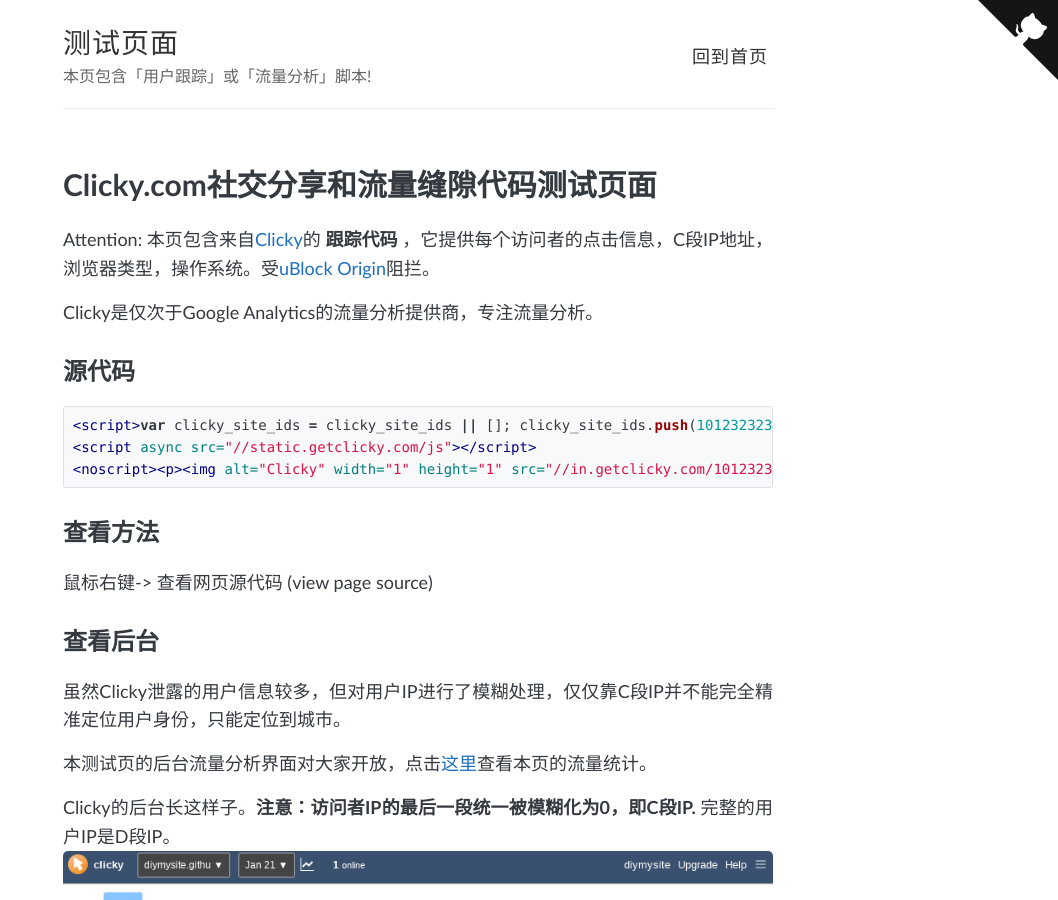
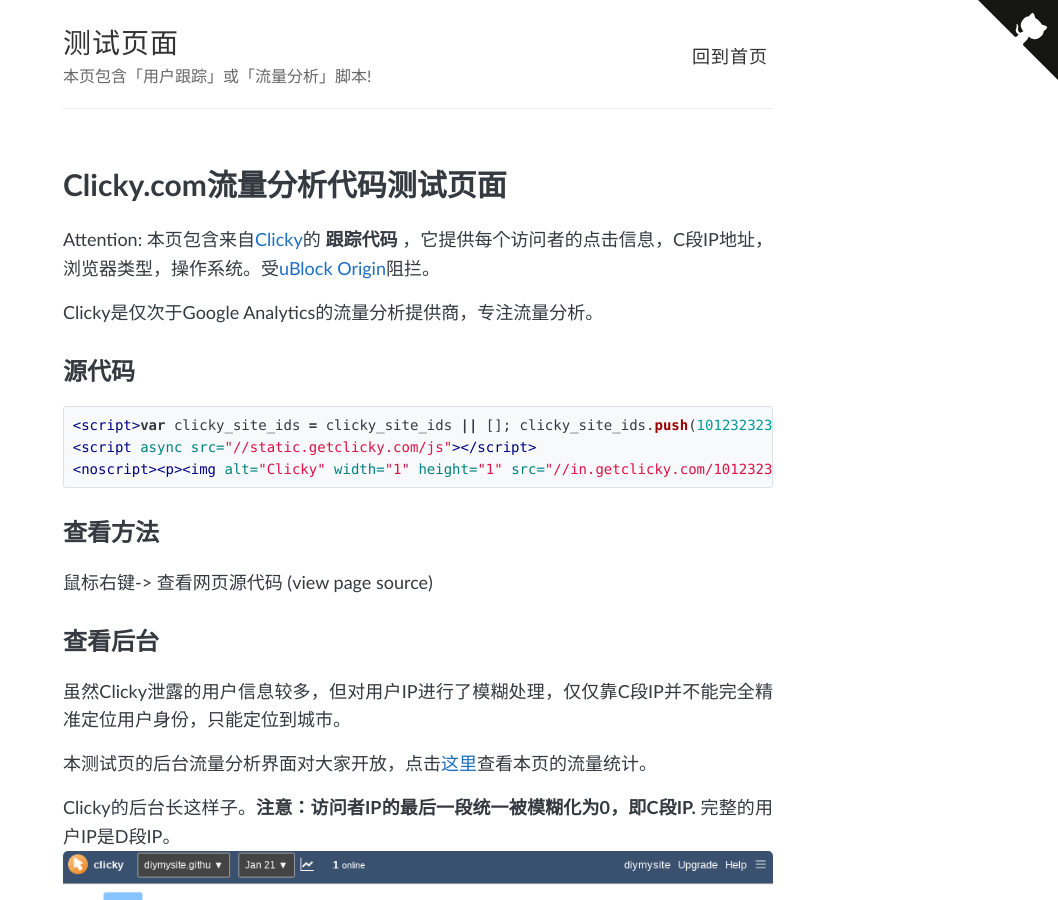
Before and after one commit to diymysite/analytics, a Jekyll site: the page built from clicky.md, in a window 1280 px wide and 900 px high. Shown: the whole window, without its empty margins (222-1280 px from the left). Built offline with Jekyll 4.4.1, drawn with Linux system fonts in a browser that asks for light colours; comment, search, counter and statistics services are not loaded.

Commit message:
错别字

```diff
--- a/clicky.md
+++ b/clicky.md
@@ -4,7 +4,7 @@ title: Clicky.com
 permalink: /clicky-test/
 ---
 
-# Clicky.com社交分享和流量缝隙代码测试页面
+# Clicky.com流量分析代码测试页面
 
 Attention: 本页包含来自[Clicky](https://clicky.com)的 **跟踪代码** ，它提供每个访问者的点击信息，C段IP地址，浏览器类型，操作系统。受[uBlock Origin](https://github.com/gorhill/uBlock)阻拦。
 
```
Also changed, not shown: shareaholic.md (+1 -1 lines).
